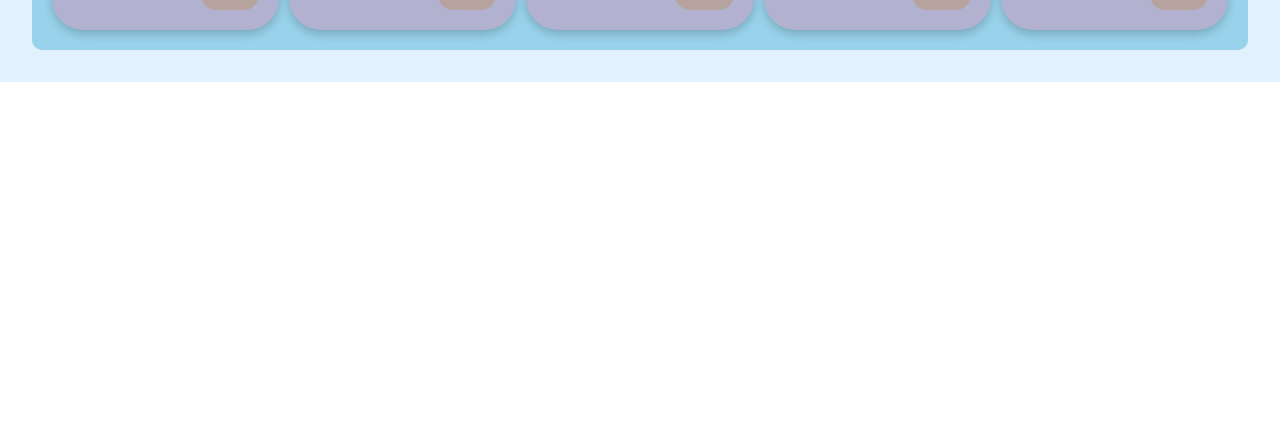
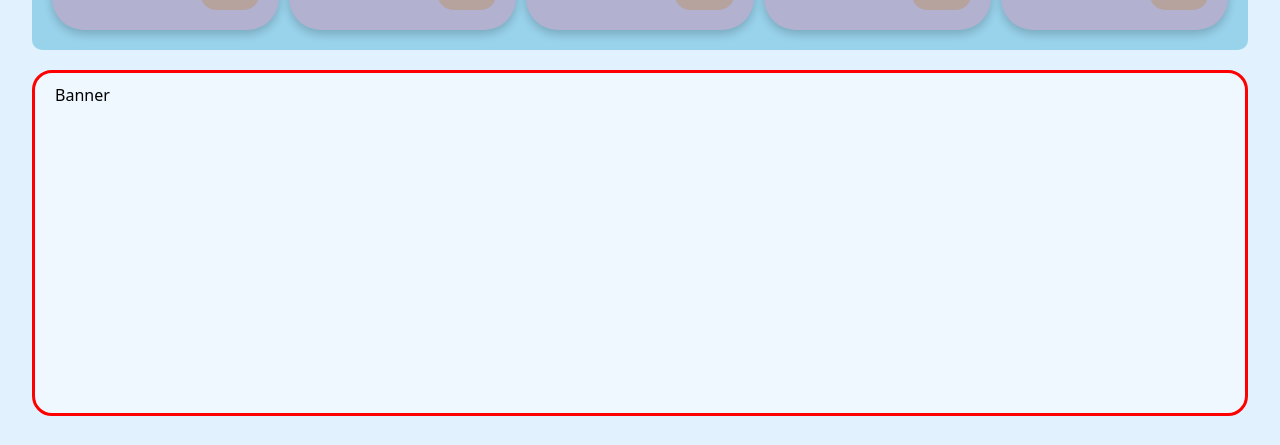
Before and after one commit to Himanshu-Koshti-lab/ReactLearning, a React (Vite) app in the folder carder/: page / in a window 1280 px wide. Shown: the part 368-813 px from the top of the page. Built offline with nearby package versions, Linux system fonts and the light colour scheme.

Commit message:
Introduce Banner

```diff
--- a/carder/src/App.jsx
+++ b/carder/src/App.jsx
@@ -1,4 +1,5 @@
 import "./App.css";
+import Banner from "./Banner";
 import Card from "./Card";
 
 const products = [
@@ -78,6 +79,7 @@ function App() {
           <Card product = {p}/>
         ))}
       </div>
+      <Banner />
     </>
   );
 }
--- /dev/null
+++ b/carder/src/Banner.css
@@ -0,0 +1,8 @@
+.Banner {
+    background-color: aliceblue;
+    margin-top: 20px;
+    padding: 10px 20px 10px 20px;
+    border-radius: 20px;
+    border: solid red;
+    height: 40vh;
+}
--- /dev/null
+++ b/carder/src/Banner.jsx
@@ -0,0 +1,8 @@
+import React from 'react'
+import "./Banner.css"
+
+export default function Banner() {
+  return (
+    <div className='Banner'> Banner</div>
+  )
+}
```
